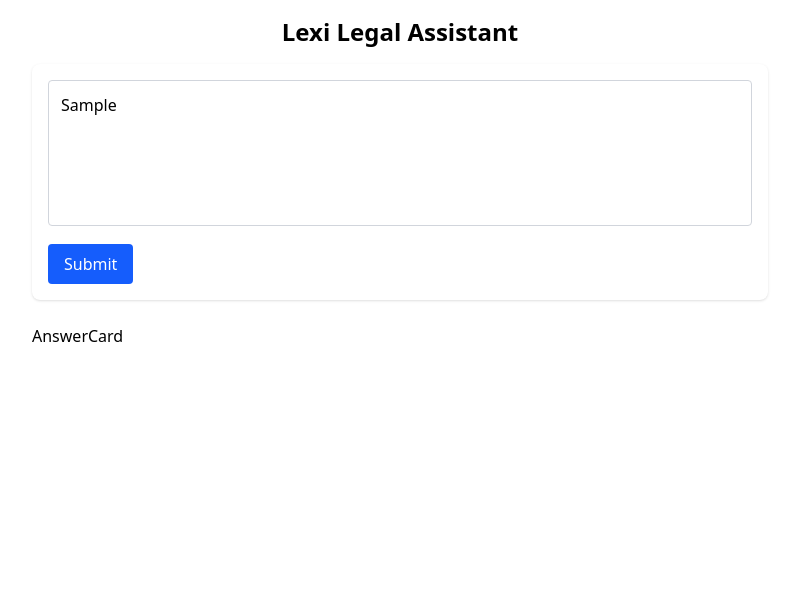
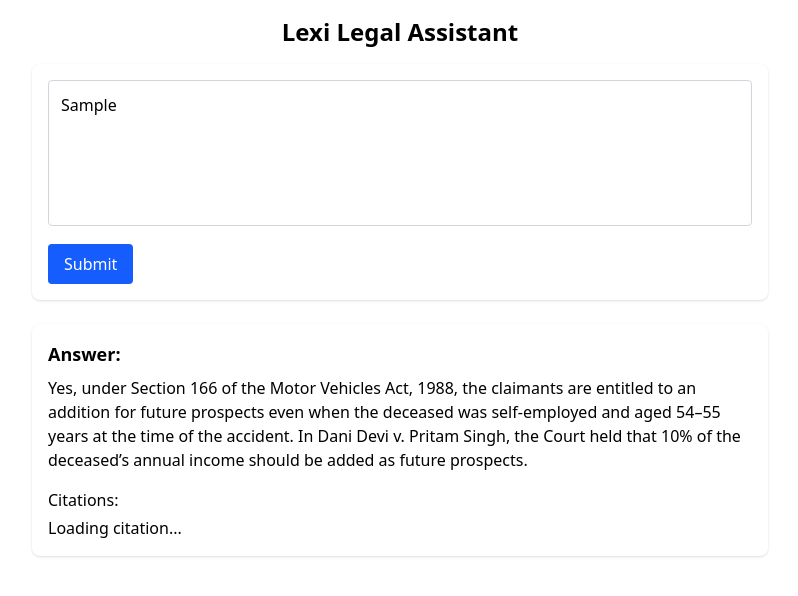
Before and after one commit to SanjuSanjaytech/Lexisg-frontend-intern-test, a React (Vite) app: page / in a window 1280 px wide. Both pictures are taken after typing "Sample" into the empty fields and a click on the button "Submit". Shown: the top 596 px of the page, without its empty margins (240-1038 px from the left). Built offline with nearby package versions, Linux system fonts and the light colour scheme.

Commit message:
Created AnswerCard component to display the response

```diff
--- a/src/components/AnswerCard.jsx
+++ b/src/components/AnswerCard.jsx
@@ -1,9 +1,17 @@
-import React from 'react'
+import Citation from './Citation';
 
-const AnswerCard = () => {
+export default function AnswerCard({ answer, citations }) {
   return (
-    <div>AnswerCard</div>
-  )
+    <div className="bg-white p-4 rounded-lg shadow">
+      <h2 className="text-lg font-semibold mb-2">Answer:</h2>
+      <p className="mb-4">{answer}</p>
+
+      <div>
+        <h3 className="text-md font-medium mb-1">Citations:</h3>
+        {citations.map((cite, index) => (
+          <Citation key={index} citation={cite} />
+        ))}
+      </div>
+    </div>
+  );
 }
-
-export default AnswerCard
--- /dev/null
+++ b/src/components/Citation.jsx
@@ -0,0 +1,3 @@
+export default function Citation() {
+  return <div>Loading citation...</div>;
+}
```
